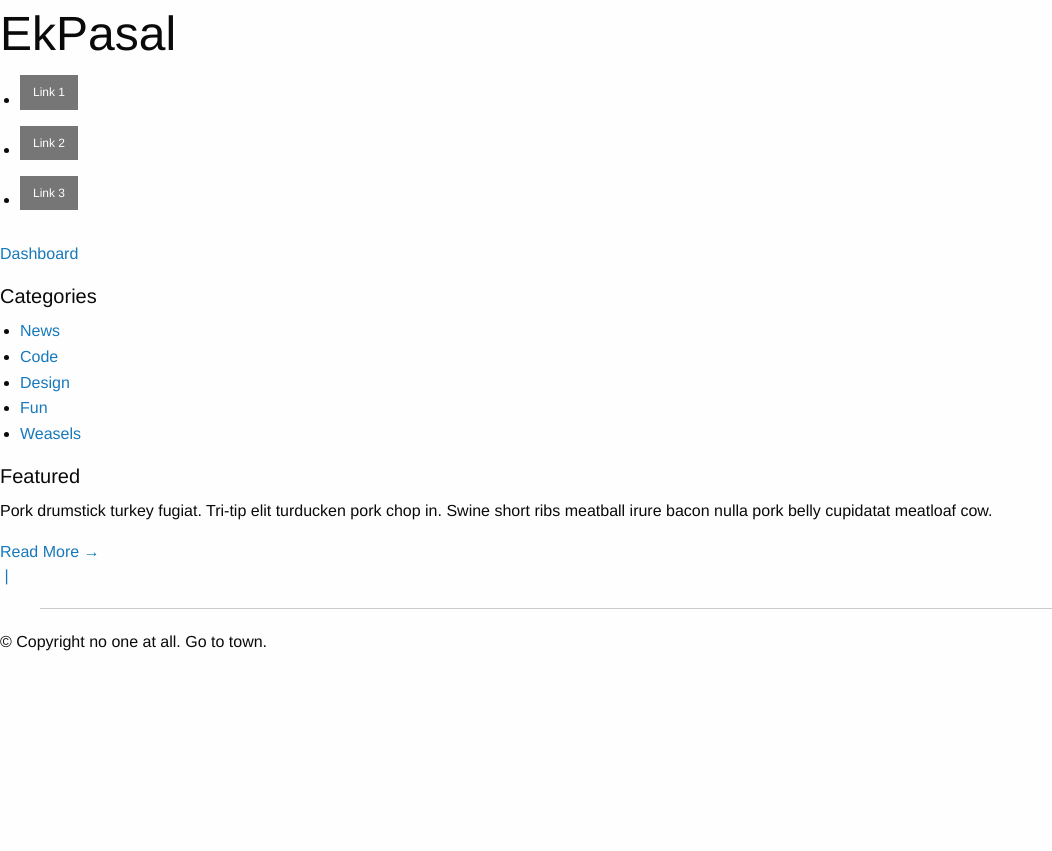
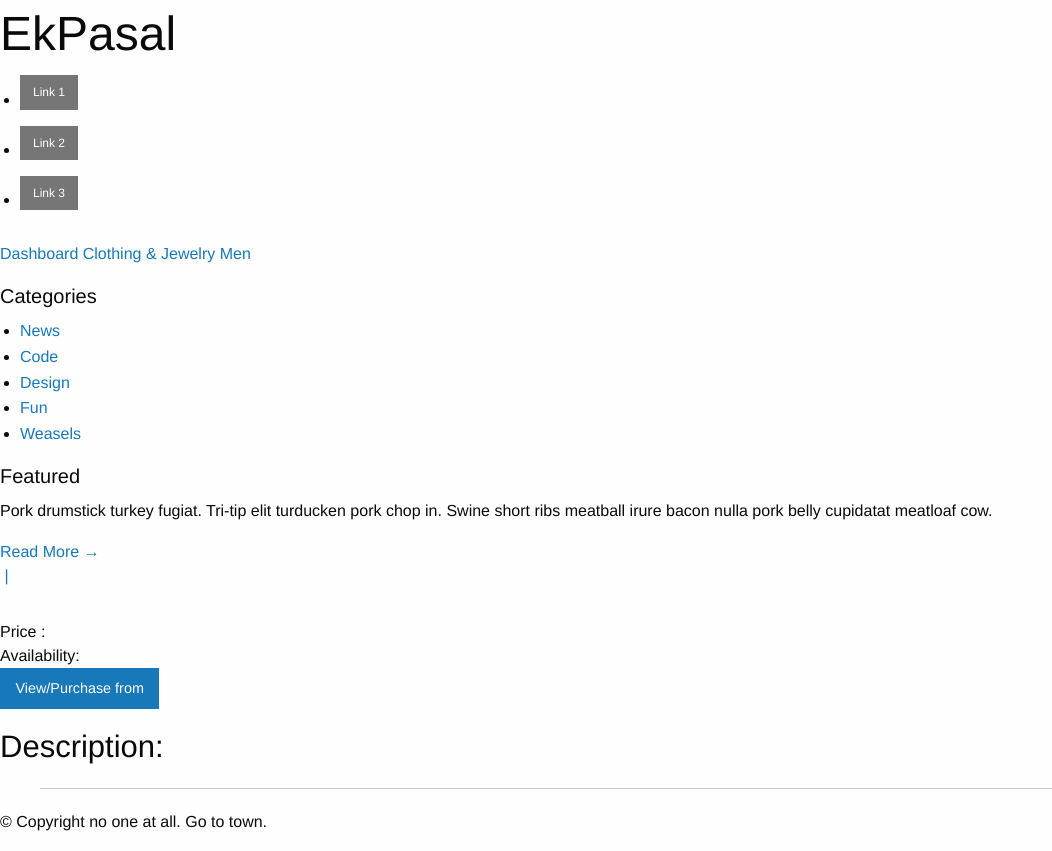
Before and after one commit to xtranophilist/ekpasal, a Django app: template templates/base.html in a window 1280 px wide. Shown: the whole page, without its empty margins (0-1052 px from the left). Before the commit the page ends 651 px from the top, so only its background shows below. Run offline with Django 3.2, Linux system fonts and the light colour scheme; the template is opened without the code that fills it, so the values that code supplies are empty; some libraries are stand-ins or nearby versions.

Commit message:
updated template

```diff
--- a/store/templates/view_category.html
+++ b/store/templates/view_category.html
@@ -7,7 +7,6 @@
     <span>{{ category }}</span>
 {% endblock %}
 
-{% load thumbnail %}
 {% load custom %}
 
 {% block content %}
--- a/store/views.py
+++ b/store/views.py
@@ -20,4 +20,8 @@
 
 def view_product(request, slug):
     product = Product.objects.get(slug=slug)
-    return render(request, 'view_product.html', {'product': product})
+    data = {
+        'product': product.serialize(),
+        'type': 'product',
+    }
+    return render(request, 'base.html', {'data': data})
--- a/templates/base.html
+++ b/templates/base.html
@@ -56,6 +56,8 @@
 <nav class="breadcrumbs">
     {% block breadcrumbs %}
         <a href="/">Dashboard</a>
+        <a href="/category/clothing-jewelry">Clothing & Jewelry</a>
+        <a href="/category/men">Men</a>
     {% endblock %}
 </nav>
 
@@ -88,7 +90,8 @@
 
     <div class="large-9 column" role="content">
         {% block content %}
-            <div id="grid">
+            <div id="grid" data-bind="if: type()=='category'">
+                <!--ko flash: true-->
                 <!-- ko foreach: products -->
                 <div class="product-block">
                     <a data-bind="attr: {'href': '/' + slug, 'title': description_text()}">
@@ -99,9 +102,39 @@
 
                 </div>
                 <!-- /ko -->
+                <!-- /ko -->
             </div>
-            <div id="product-info">
+            <div id="product-detail" data-bind="flash: true, if: $root.type()=='product'">
+                <!--ko flash: true-->
+                <div data-bind="with: product">
+                    <h1 data-bind="text: name"></h1>
+                    <img data-bind="attr: {'src': images[0]}"/>
 
+
+                    <div class="product-info" data-bind="foreach: info">
+                        <div>
+                            Price :
+                            <!-- ko if original_price -->
+                            <span data-bind="text: 'NPR'"></span>
+                            <span class="original-price" data-bind="text: original_price"></span>
+                            <!-- /ko -->
+                            <span data-bind="text: price"></span>
+                        </div>
+                        <div>Availability: <span data-bind="text: get_availability()"></span></div>
+
+                        <a data-bind="attr: {'href': purchase_url}" target="_blank" class="button">View/Purchase
+                            from <span data-bind="text: store"></span></a>
+
+                    </div>
+
+
+                    <h3>Description:</h3>
+
+                    <div class="description">
+                        {{ product.description|safe }}
+                    </div>
+                </div>
+                <!-- /ko -->
             </div>
         {% endblock %}
     </div>
```
Also changed, not shown: store/models.py (+6 -1 lines).
